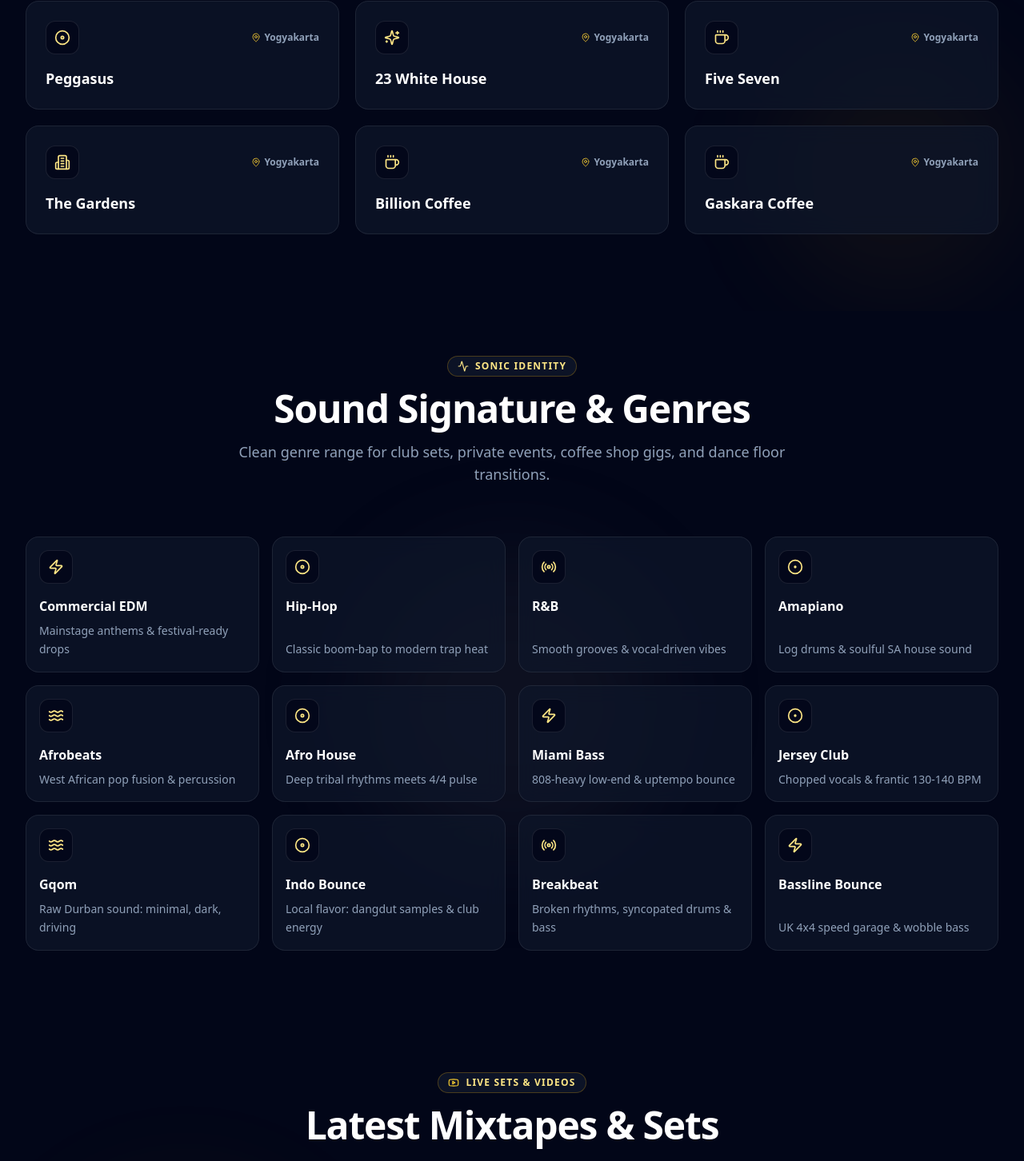
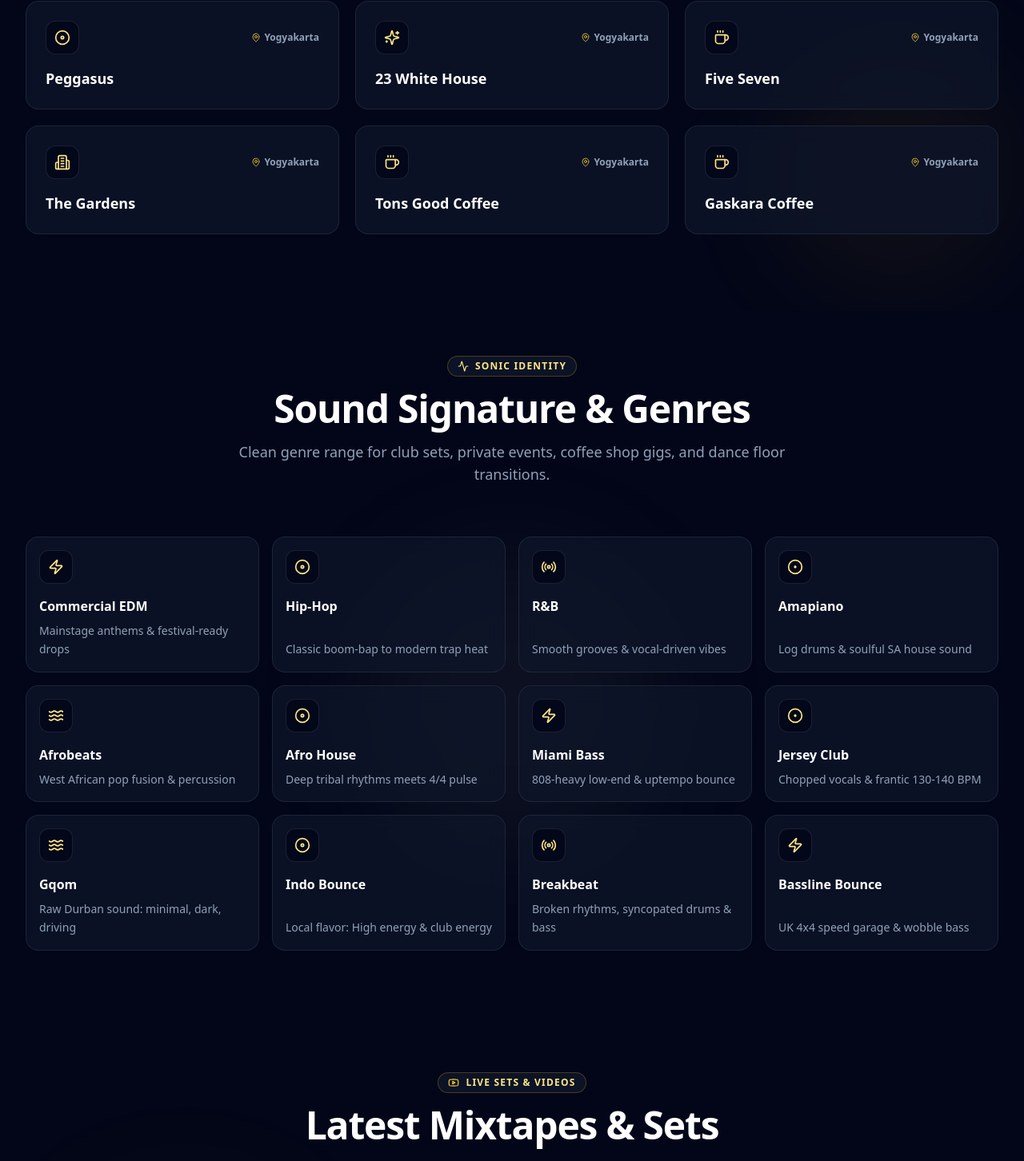
Before and after one commit to asyiraafnufail/dj-portfolio, a Next.js app: page / in a window 1280 px wide. Shown: the part 1097-2549 px from the top of the page at 80% size. Built offline with nearby package versions, Linux system fonts and the light colour scheme.

Commit message:
update portofolio

```diff
--- a/src/components/Experience.tsx
+++ b/src/components/Experience.tsx
@@ -42,7 +42,7 @@ const venues: Venue[] = [
   },
   {
     id: '5',
-    name: 'Billion Coffee',
+    name: 'Tons Good Coffee',
     city: 'Yogyakarta',
     tone: 'border-stone-400/25',
     icon: Coffee,
--- a/src/components/Genres.tsx
+++ b/src/components/Genres.tsx
@@ -21,7 +21,7 @@ const genres: Genre[] = [
   { id: 'miami-bass', title: 'Miami Bass', description: '808-heavy low-end & uptempo bounce', tone: 'border-slate-400/25', icon: Zap },
   { id: 'jersey-club', title: 'Jersey Club', description: 'Chopped vocals & frantic 130-140 BPM', tone: 'border-stone-400/25', icon: CircleDot },
   { id: 'gqom', title: 'Gqom', description: 'Raw Durban sound: minimal, dark, driving', tone: 'border-amber-400/25', icon: Waves },
-  { id: 'indo-bounce', title: 'Indo Bounce', description: 'Local flavor: dangdut samples & club energy', tone: 'border-slate-400/25', icon: Disc },
+  { id: 'indo-bounce', title: 'Indo Bounce', description: 'Local flavor: High energy & club energy', tone: 'border-slate-400/25', icon: Disc },
   { id: 'breakbeat', title: 'Breakbeat', description: 'Broken rhythms, syncopated drums & bass', tone: 'border-stone-400/25', icon: Radio },
   { id: 'bassline-bounce', title: 'Bassline Bounce', description: 'UK 4x4 speed garage & wobble bass', tone: 'border-amber-400/25', icon: Zap },
 ];
--- a/src/components/HeroAbout.tsx
+++ b/src/components/HeroAbout.tsx
@@ -3,7 +3,7 @@
 import Image from 'next/image';
 import { motion } from 'framer-motion';
 import { Mail, Play } from 'lucide-react';
-import photoPorto from '../../aset/fotoporto.jpeg';
+import photoPorto from '../../aset/mainphotos.jpg';
 
 export default function HeroAbout() {
   return (
```
Also changed, not shown: aset/mainphotos.jpg (added).
